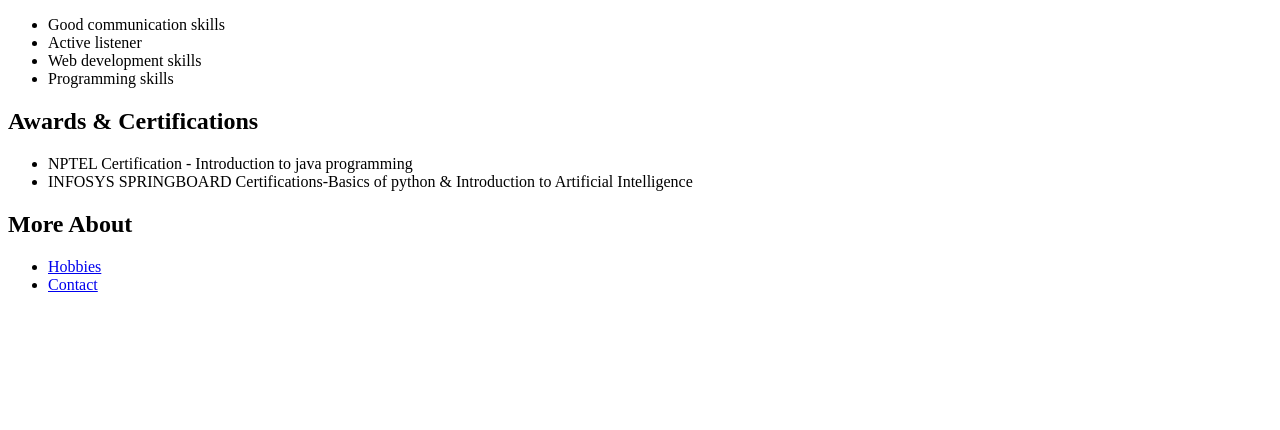
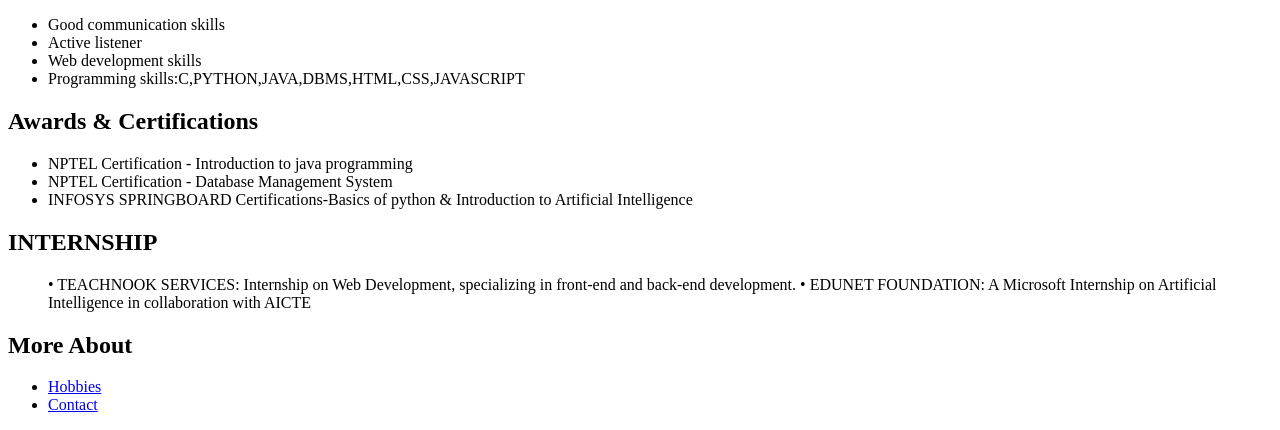
Before and after one commit to Bhuvana440/html-Online-Resume, a plain HTML site: page index.html in a window 1280 px wide. Shown: the part 625-1055 px from the top of the page. Before the commit the page ends 935 px from the top, so only its background shows below. Drawn offline with Linux system fonts and the light colour scheme; files whose address does not match are found by name.

Commit message:
Update index.html

```diff
--- a/index.html
+++ b/index.html
@@ -25,13 +25,17 @@
             <li>Good communication skills</li>
             <li>Active listener</li>
             <li>Web development skills </li>
-            <li>Programming skills</li>
+            <li>Programming skills:C,PYTHON,JAVA,DBMS,HTML,CSS,JAVASCRIPT</li>
         </ul>
         <h2>Awards & Certifications</h2>
         <ul>
             <li>NPTEL Certification - Introduction to java programming</li>
+            <li>NPTEL Certification - Database Management System</li>
             <li>INFOSYS SPRINGBOARD Certifications-Basics of python & Introduction to Artificial Intelligence</li>
         </ul>
+        <h2>INTERNSHIP</h2>
+        <ul>• TEACHNOOK SERVICES: Internship on Web Development, specializing in front-end and back-end development.
+            • EDUNET FOUNDATION: A Microsoft Internship on Artificial Intelligence in collaboration with AICTE</ul>
     </footer>
     <nav>
         <h2>More About</h2>
```
